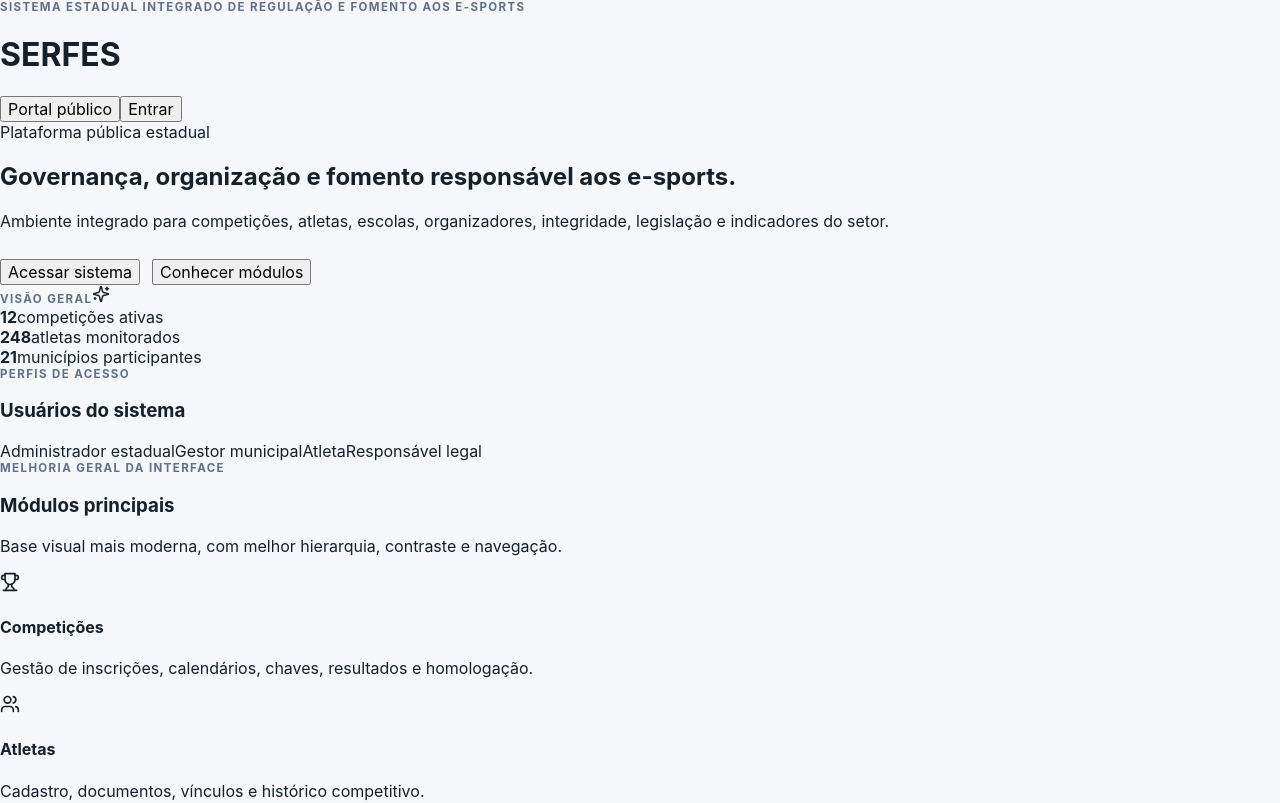
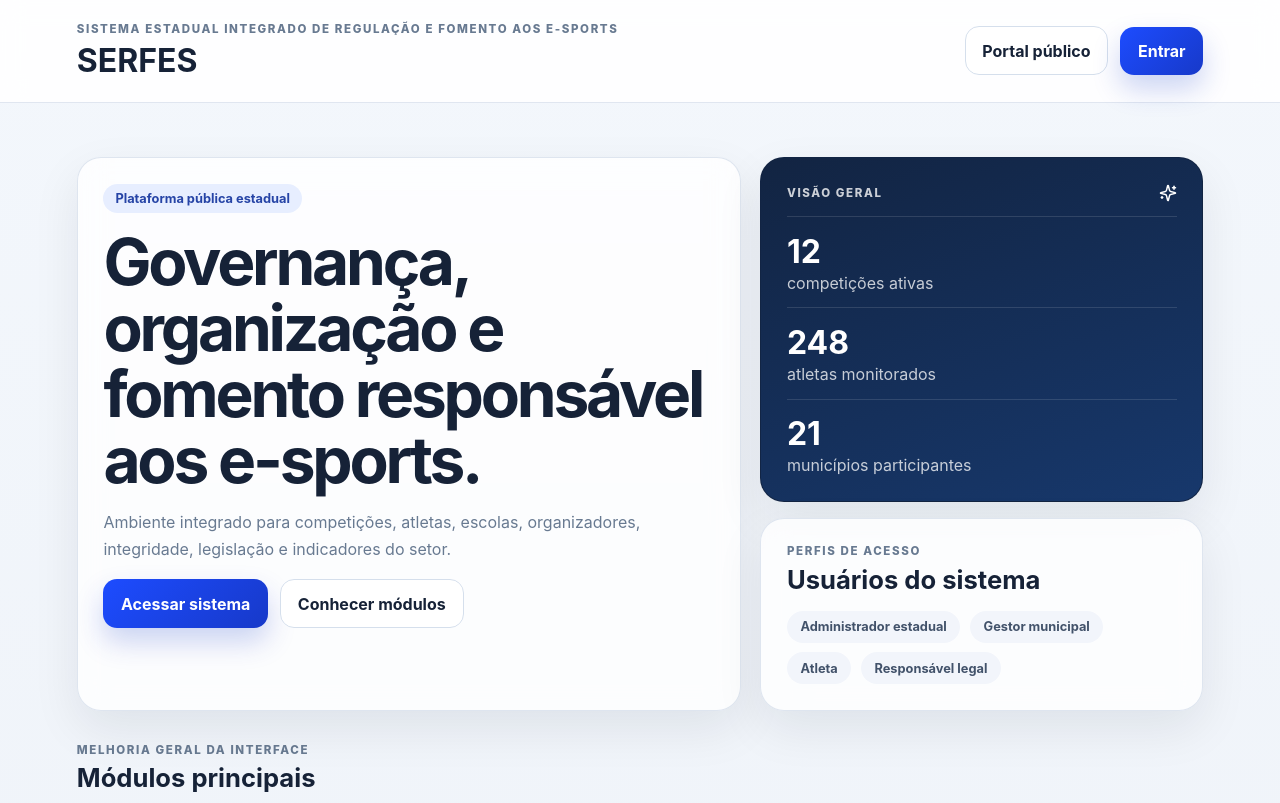
Before and after one commit to Cristina-parisenti/serfes, a React (Vite) app: page / in a window 1280 px wide. Shown: the top 803 px of the page. Built offline with nearby package versions, Linux system fonts and the light colour scheme.

Commit message:
Atualiza estilos da interface do SERFES

```diff
--- a/src/styles.css
+++ b/src/styles.css
@@ -1,128 +1,226 @@
 :root {
   font-family: Inter, ui-sans-serif, system-ui, -apple-system, BlinkMacSystemFont, "Segoe UI", sans-serif;
-  color: #15202b;
-  background: #f5f7fa;
+  color: #162237;
+  background: linear-gradient(180deg, #f3f7fc 0%, #eef2f8 100%);
   font-synthesis: none;
   text-rendering: optimizeLegibility;
 }
 
 * { box-sizing: border-box; }
-body { margin: 0; min-width: 320px; background: #f5f7fa; }
+html { scroll-behavior: smooth; }
+body { margin: 0; min-width: 320px; background: transparent; color: #162237; }
 button, input, select { font: inherit; }
 button { cursor: pointer; }
 
-.app-shell { min-height: 100vh; display: flex; flex-direction: column; }
-.topbar {
-  display: flex;
+input, select {
+  width: 100%;
+  margin-top: 0.45rem;
+  padding: 0.9rem 1rem;
+  border-radius: 14px;
+  border: 1px solid #d7e0ec;
+  background: rgba(255,255,255,0.94);
+}
+
+input:focus, select:focus {
+  outline: none;
+  border-color: #3160ff;
+  box-shadow: 0 0 0 4px rgba(49,96,255,0.12);
+}
+
+.page-shell, .login-page { min-height: 100vh; }
+.eyebrow {
+  margin: 0;
+  text-transform: uppercase;
+  letter-spacing: 0.14em;
+  font-size: 0.72rem;
+  font-weight: 800;
+  color: #687a91;
+}
+.eyebrow-light { color: rgba(255,255,255,0.78); }
+.brand-title { margin: 0.35rem 0 0; font-size: 2rem; }
+.muted { color: #687a91; line-height: 1.7; }
+.pill, .chip {
+  display: inline-flex;
   align-items: center;
-  justify-content: space-between;
-  gap: 24px;
-  padding: 24px 6vw;
-  background: white;
-  border-bottom: 1px solid #e6eaf0;
-}
-.topbar h1 { margin: 4px 0 0; font-size: 2rem; letter-spacing: .03em; }
-.eyebrow { margin: 0; text-transform: uppercase; font-size: .72rem; letter-spacing: .12em; color: #607086; font-weight: 700; }
-.login-button, .secondary, .back-button {
-  border: 1px solid #c9d2de;
-  background: white;
-  border-radius: 10px;
-  padding: 11px 18px;
+  border-radius: 999px;
+  font-size: 0.8rem;
   font-weight: 700;
 }
-main { flex: 1; }
-.hero {
+.pill { padding: 0.45rem 0.75rem; background: #e7eeff; color: #2644a6; }
+.chip { padding: 0.52rem 0.85rem; background: #f2f5fb; color: #42526a; }
+.chip.active { background: #dfe8ff; color: #2440a2; }
+.glass-card {
+  background: rgba(255,255,255,0.8);
+  border: 1px solid rgba(221,228,239,0.95);
+  border-radius: 24px;
+  box-shadow: 0 18px 48px rgba(17,25,40,0.08);
+  backdrop-filter: blur(14px);
+}
+.primary-button, .secondary-button, .ghost-button, .icon-button, .sidebar-exit, .line-action, .nav-item {
+  border-radius: 14px;
+  transition: transform .15s ease, box-shadow .2s ease, background .2s ease, border-color .2s ease;
+}
+.primary-button:hover, .secondary-button:hover, .ghost-button:hover, .icon-button:hover, .sidebar-exit:hover, .line-action:hover, .nav-item:hover { transform: translateY(-1px); }
+.primary-button {
+  border: 0;
+  padding: 0.9rem 1.1rem;
+  background: linear-gradient(135deg, #1d4cff 0%, #1739c9 100%);
+  color: white;
+  font-weight: 700;
+  box-shadow: 0 14px 28px rgba(23,57,201,0.22);
+}
+.secondary-button, .ghost-button {
+  border: 1px solid #d5dfec;
+  background: rgba(255,255,255,0.94);
+  color: #162237;
+  padding: 0.85rem 1.05rem;
+  font-weight: 700;
+}
+.site-header, .simple-header {
+  display: flex;
+  justify-content: space-between;
+  align-items: center;
+  gap: 1rem;
+  padding: 1.35rem 6vw;
+}
+.site-header {
+  position: sticky;
+  top: 0;
+  z-index: 20;
+  background: rgba(255,255,255,0.88);
+  backdrop-filter: blur(12px);
+  border-bottom: 1px solid rgba(221,228,239,0.9);
+}
+.header-actions, .hero-actions, .header-tools { display: flex; align-items: center; gap: 0.75rem; }
+.hero-section {
   display: grid;
-  grid-template-columns: 1.6fr .8fr;
-  gap: 32px;
-  padding: 72px 6vw;
-  align-items: stretch;
+  grid-template-columns: minmax(0, 1.2fr) minmax(320px, 0.8fr);
+  gap: 1.2rem;
+  padding: 3.4rem 6vw 2rem;
 }
-.hero-copy, .hero-panel, .card, .login-card, .welcome-card {
-  background: white;
-  border: 1px solid #e2e7ee;
-  border-radius: 18px;
-  box-shadow: 0 10px 30px rgba(36, 47, 61, .05);
+.hero-card, .intro-card, .form-card, .hero-panel, .stat-card, .panel-card, .module-card, .summary-card, .dark-card {
+  padding: 1.6rem;
 }
-.hero-copy { padding: 42px; }
-.tag { display: inline-block; padding: 7px 10px; background: #eef2f7; border-radius: 999px; font-size: .8rem; font-weight: 700; }
-.hero h2 { margin: 20px 0 16px; max-width: 800px; font-size: clamp(2rem, 5vw, 4rem); line-height: 1.03; letter-spacing: -.04em; }
-.hero-copy > p { max-width: 760px; font-size: 1.05rem; line-height: 1.7; color: #566579; }
-.hero-actions { display: flex; gap: 12px; flex-wrap: wrap; margin-top: 28px; }
-.primary { border: 0; border-radius: 10px; padding: 12px 18px; background: #162332; color: white; font-weight: 700; }
-.hero-panel { padding: 28px; display: flex; flex-direction: column; justify-content: center; }
-.panel-label { color: #607086; font-size: .8rem; font-weight: 700; text-transform: uppercase; letter-spacing: .1em; }
-.stat { padding: 18px 0; border-bottom: 1px solid #e9edf2; display: grid; gap: 3px; }
-.stat:last-child { border-bottom: 0; }
-.stat strong { font-size: 2rem; }
-.stat span { color: #68768a; }
-.modules { padding: 0 6vw 72px; }
-.section-heading { margin-bottom: 22px; }
-.section-heading h3 { margin: 5px 0 0; font-size: 2rem; }
-.grid { display: grid; grid-template-columns: repeat(3, minmax(0, 1fr)); gap: 18px; }
-.card { padding: 24px; }
-.icon-wrap, .login-card-icon { width: 42px; height: 42px; border-radius: 12px; display: grid; place-items: center; background: #eef2f7; }
-.card h4 { margin: 18px 0 8px; font-size: 1.1rem; }
-.card p { margin: 0; color: #68768a; line-height: 1.6; }
-footer { padding: 24px 6vw; border-top: 1px solid #e1e6ec; color: #718096; background: white; }
+.hero-card h2, .intro-card h2 {
+  margin: 1rem 0 0.9rem;
+  font-size: clamp(2.4rem, 5vw, 4rem);
+  line-height: 1.03;
+  letter-spacing: -0.05em;
+}
+.hero-card p, .intro-card p, .module-card p, .hero-panel p { color: #687a91; line-height: 1.7; }
+.side-stack { display: grid; gap: 1rem; }
+.dark-card {
+  background: linear-gradient(160deg, #122442 0%, #17386c 100%);
+  color: white;
+  border-color: rgba(18,36,66,0.9);
+}
+.card-row { display: flex; justify-content: space-between; align-items: center; }
+.metric { display: grid; gap: 0.15rem; padding-top: 0.9rem; margin-top: 0.9rem; border-top: 1px solid rgba(255,255,255,0.12); }
+.metric strong { font-size: 2rem; }
+.metric span { color: rgba(255,255,255,0.76); }
+.chip-cloud { display: flex; flex-wrap: wrap; gap: 0.6rem; }
+.chip-cloud.compact { margin-top: 1rem; }
+.module-section { padding: 0 6vw 4.2rem; }
+.section-head { margin-bottom: 1.2rem; }
+.section-head h3, .summary-card h3, .form-card h3, .hero-panel h3, .dashboard-header h2, .panel-head h4 { margin: 0.35rem 0 0; font-size: 1.6rem; }
+.module-grid { display: grid; grid-template-columns: repeat(3, minmax(0,1fr)); gap: 1rem; }
+.module-card h4 { margin: 0.9rem 0 0.45rem; font-size: 1.15rem; }
+.icon-box, .icon-button {
+  width: 46px; height: 46px; display: grid; place-items: center;
+  border-radius: 14px; background: #eef2fb; color: #1739c9;
+}
+.site-footer { padding: 1.2rem 6vw; color: #718196; background: rgba(255,255,255,0.88); border-top: 1px solid rgba(221,228,239,0.95); }
 
-.login-page { min-height: 100vh; background: #f5f7fa; }
-.login-header {
-  display: flex;
-  align-items: center;
-  gap: 24px;
-  padding: 22px 6vw;
-  background: white;
-  border-bottom: 1px solid #e6eaf0;
+.login-page {
+  padding-bottom: 2rem;
+  background: radial-gradient(circle at top right, rgba(59,99,255,0.18), transparent 24%), linear-gradient(180deg, #f3f7fc 0%, #eef2f8 100%);
 }
-.back-button { display: inline-flex; align-items: center; gap: 8px; }
-.brand-compact { display: grid; gap: 3px; }
-.brand-compact strong { font-size: 1.4rem; letter-spacing: .03em; }
-.login-main {
-  min-height: calc(100vh - 92px);
+.login-layout {
   display: grid;
-  grid-template-columns: 1fr minmax(360px, 480px);
-  gap: 60px;
-  align-items: center;
-  padding: 64px 8vw;
+  grid-template-columns: 1.05fr 0.95fr;
+  gap: 1.2rem;
+  padding: 0 6vw;
 }
-.login-intro { max-width: 650px; }
-.login-intro h2 { margin: 18px 0 14px; font-size: clamp(2.4rem, 5vw, 4.5rem); line-height: 1; letter-spacing: -.04em; }
-.login-intro > p { color: #5d6b7d; line-height: 1.75; font-size: 1.05rem; }
-.security-note { margin-top: 28px; display: flex; align-items: center; gap: 10px; color: #4b5b6e; font-weight: 700; }
-.login-card { padding: 34px; }
-.login-card h3 { margin: 18px 0 24px; font-size: 1.45rem; }
-.login-card label { display: grid; gap: 8px; margin-bottom: 18px; font-weight: 700; color: #334155; }
-.login-card input, .login-card select {
-  width: 100%;
-  border: 1px solid #cfd7e2;
-  border-radius: 10px;
-  padding: 13px 14px;
-  background: white;
-  color: #15202b;
-  outline: none;
+.form-card { display: grid; gap: 1rem; align-content: start; }
+.form-card label { display: grid; color: #314257; font-weight: 600; }
+
+.dashboard-shell {
+  min-height: 100vh;
+  display: grid;
+  grid-template-columns: 280px minmax(0,1fr);
+  background: linear-gradient(180deg, #f3f7fc 0%, #eef2f8 100%);
 }
-.login-card input:focus, .login-card select:focus { border-color: #7b8ba0; box-shadow: 0 0 0 3px rgba(123, 139, 160, .13); }
-.login-submit { width: 100%; margin-top: 4px; }
-.text-button { width: 100%; margin-top: 12px; border: 0; background: transparent; color: #526175; font-weight: 700; padding: 8px; }
-.demo-dashboard { padding: 72px 6vw; }
-.welcome-card { max-width: 760px; padding: 42px; }
-.welcome-card h2 { margin: 18px 0 12px; font-size: clamp(2rem, 5vw, 3.6rem); }
-.welcome-card p { color: #607086; line-height: 1.7; }
+.sidebar {
+  display: flex; flex-direction: column; gap: 1.4rem;
+  padding: 1.5rem 1rem;
+  background: linear-gradient(180deg, #10223f 0%, #152c51 100%);
+  color: white;
+}
+.sidebar-title { margin: 0.35rem 0 0; font-size: 1.8rem; }
+.sidebar-nav { display: grid; gap: 0.45rem; }
+.nav-item {
+  border: 1px solid transparent;
+  background: transparent;
+  color: rgba(255,255,255,0.82);
+  display: flex; align-items: center; gap: 0.75rem;
+  padding: 0.9rem 0.95rem; font-weight: 700;
+}
+.nav-item.active { background: rgba(255,255,255,0.12); color: white; }
+.sidebar-exit {
+  margin-top: auto;
+  border: 1px solid rgba(255,255,255,0.12);
+  background: rgba(255,255,255,0.08);
+  color: white;
+  padding: 0.85rem 1.05rem;
+  display: inline-flex; align-items: center; justify-content: center; gap: 0.5rem;
+}
+.dashboard-main-shell { display: flex; flex-direction: column; }
+.dashboard-header {
+  display: flex; justify-content: space-between; align-items: center; gap: 1rem;
+  padding: 1.35rem 2rem;
+  border-bottom: 1px solid rgba(221,228,239,0.95);
+  background: rgba(255,255,255,0.86); backdrop-filter: blur(10px);
+}
+.search-box {
+  min-width: 250px; display: flex; align-items: center; gap: 0.55rem;
+  padding: 0.75rem 0.95rem; background: white; border: 1px solid #d7e0ec; border-radius: 14px;
+}
+.search-box input { margin: 0; padding: 0; border: 0; background: transparent; box-shadow: none; }
+.icon-button { border: 1px solid #d7e0ec; }
+.dashboard-content { padding: 1.6rem 2rem 2rem; display: grid; gap: 1.2rem; }
+.hero-panel {
+  display: flex; justify-content: space-between; align-items: center; gap: 1rem;
+}
+.stats-grid { display: grid; grid-template-columns: repeat(4,minmax(0,1fr)); gap: 1rem; }
+.stat-card {
+  background: rgba(255,255,255,0.8);
+  border: 1px solid rgba(221,228,239,0.95);
+  border-radius: 22px;
+  box-shadow: 0 18px 48px rgba(17,25,40,0.08);
+}
+.stat-card span, .stat-card small { display: block; color: #687a91; }
+.stat-card strong { display: block; font-size: 2rem; margin: 0.5rem 0; }
+.stat-card.featured { background: linear-gradient(160deg, #1d4cff 0%, #1739c9 100%); color: white; }
+.stat-card.featured span, .stat-card.featured small { color: rgba(255,255,255,0.76); }
+.panel-grid { display: grid; grid-template-columns: repeat(2,minmax(0,1fr)); gap: 1rem; }
+.panel-head { margin-bottom: 1rem; }
+.line-action, .list-card {
+  width: 100%; display: flex; justify-content: space-between; align-items: center; gap: 1rem;
+  padding: 1rem; margin-bottom: 0.75rem; border-radius: 16px;
+  border: 1px solid #e1e8f1; background: #f8fbff;
+}
+.line-action { color: #162237; font-weight: 700; }
+.list-card strong { flex-shrink: 0; color: #2644a6; }
+.list-card span { color: #4f6179; }
 
-@media (max-width: 900px) {
-  .hero { grid-template-columns: 1fr; padding-top: 40px; }
-  .grid { grid-template-columns: 1fr 1fr; }
-  .login-main { grid-template-columns: 1fr; gap: 34px; }
+@media (max-width: 1180px) {
+  .hero-section, .login-layout, .module-grid, .stats-grid, .panel-grid, .dashboard-shell { grid-template-columns: 1fr; }
+  .dashboard-shell { display: block; }
 }
 
-@media (max-width: 620px) {
-  .topbar { align-items: flex-start; }
-  .hero-copy { padding: 28px; }
-  .grid { grid-template-columns: 1fr; }
-  .hero { padding-left: 20px; padding-right: 20px; }
-  .modules { padding-left: 20px; padding-right: 20px; }
-  .login-header { align-items: flex-start; padding-left: 20px; padding-right: 20px; }
-  .login-main { padding: 40px 20px; }
-  .login-card { padding: 26px; }
+@media (max-width: 760px) {
+  .site-header, .simple-header, .hero-section, .module-section, .login-layout, .dashboard-header, .dashboard-content, .site-footer { padding-left: 20px; padding-right: 20px; }
+  .hero-card h2, .intro-card h2 { font-size: 2.3rem; }
+  .header-actions, .hero-actions, .header-tools, .hero-panel, .site-header, .simple-header { flex-wrap: wrap; }
+  .search-box { min-width: 0; width: 100%; }
 }
```
